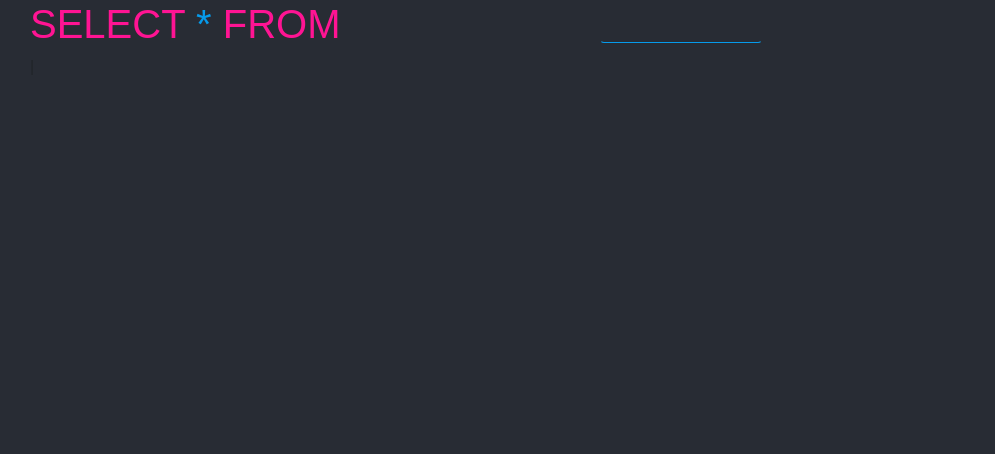
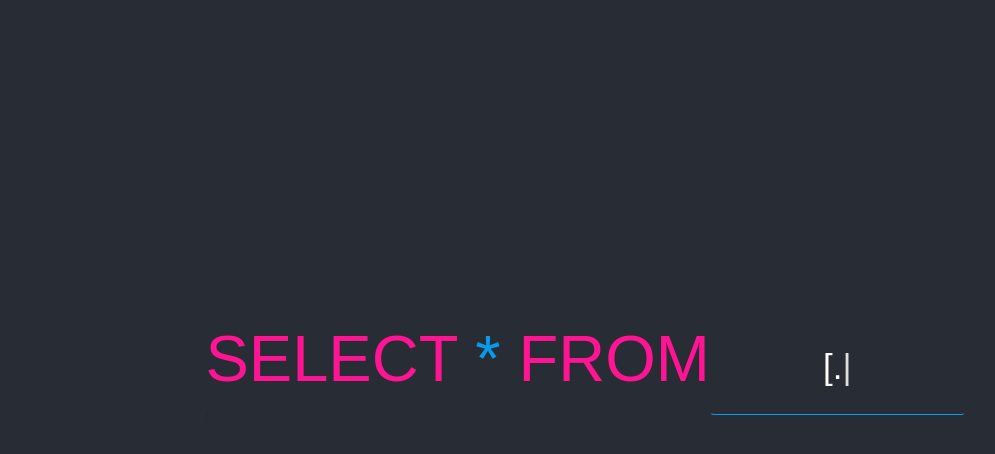
Before and after one commit to nickgiegerich/nick-g, a React (Create React App) app: page / in a window 1280 px wide. Shown: the top 454 px of the page, without its empty margins (55-1050 px from the left). Built offline with nearby package versions, Linux system fonts and the light colour scheme.

Commit message:
entrance 90% done

```diff
--- a/src/App.css
+++ b/src/App.css
@@ -17,6 +17,7 @@ a, li, ul {
 }
 
 .entrance-text {
+  font-size: 65px;
   color: #FF1493;
 }
 
@@ -35,13 +36,15 @@ a, li, ul {
 }
 
 .my-drop-down {
+  font-size: 35px;
   border-bottom: 1px solid #069BEB !important;
   background-color: transparent;
   border-color: transparent;
-  padding: 1.275rem 5.00rem;
+  padding: 1.275rem 7.00rem;
 }
 
 .my-drop-down:hover {
+
   color: black;
   background-color: rgba(255, 20, 145, 0.384);
   border-color: transparent;
@@ -52,6 +55,8 @@ a, li, ul {
 }
 
 .my-dropdown-item {
+  padding: 10px 100px;
+  font-size: 25px;
   color: #069BEB;
 }
 
--- a/src/App.js
+++ b/src/App.js
@@ -1,26 +1,21 @@
 import React from 'react';
 import 'bootstrap/dist/css/bootstrap.min.css';
 import './App.css';
-import Typist from 'react-typist';
 import Entrance from './components/Entrance'
 import PageSelector from './components/PageSelector';
 import Container from 'react-bootstrap/Container';
 import Row from 'react-bootstrap/Row';
-import Col from 'react-bootstrap/Col';
+import 'react-typist/dist/Typist.css';
 
 class App extends React.Component {
 
   render() {
     return (
-      <div className="App">
+      <div style={{paddingTop: '25%'}} className="App">
         <Container>
-          <Row>
-            <Col>
+          <Row style={{flex: 1, flexDirection: 'row', justifyContent: 'center'}}>
               <Entrance />
-            </Col>
-            <Col>
               <PageSelector />
-            </Col>
           </Row>
         </Container>
       </div>
--- a/src/components/PageSelector.js
+++ b/src/components/PageSelector.js
@@ -1,6 +1,8 @@
 import React from 'react';
 import '../App.css';
 import { Dropdown, DropdownToggle, DropdownMenu, DropdownItem } from 'reactstrap';
+import Typist from 'react-typist';
+
 
 
 class PageSelector extends React.Component {
@@ -10,9 +12,13 @@ class PageSelector extends React.Component {
         this.toggle = this.toggle.bind(this);
         this.onMouseEnter = this.onMouseEnter.bind(this);
         this.onMouseLeave = this.onMouseLeave.bind(this);
+
         this.state = {
-          dropdownOpen: false
+          dropdownOpen: false,
+          itemSelected: false,
+          initialValue: ''
         };
+        this.itemSelected = this.itemSelected.bind(this);
       }
 
       toggle() {
@@ -29,19 +35,40 @@ class PageSelector extends React.Component {
         this.setState({dropdownOpen: false});
       }
 
+      itemSelected(page) {
+          this.setState({
+              initialValue: page,
+              itemSelected: true
+
+          })
+          console.log('itemSelected:', this.state.itemSelected);
+          console.log('initialValue:', this.state.initialValue);
+      }
+
+
+
   render() {
+
     return (
-
               <form id="form">
 
                 <Dropdown className="d-inline-block" onMouseOver={this.onMouseEnter} onMouseLeave={this.onMouseLeave} isOpen={this.state.dropdownOpen} toggle={this.toggle}>
                     <DropdownToggle className="my-drop-down">
-
+                        <div >
+                            {this.state.itemSelected === true ? (
+                                <span>{this.state.initialValue}</span>
+                            ) : (
+                                <Typist>
+                                        <Typist.Delay ms={2000}/>
+                                        [Choose Something]<Typist.Backspace count={18} delay={500}/>[Hover Here]<Typist.Backspace count={11} delay={1000}/>... Waiting]<Typist.Backspace count={8} delay={4000}/>Select one]
+                                </Typist>
+                            )}
+                        </div>
                     </DropdownToggle>
                     <DropdownMenu className="my-dropdown-menu">
-                        <DropdownItem className="my-dropdown-item">ABOUT_ME</DropdownItem>
-                        <DropdownItem className="my-dropdown-item">PROJECTS</DropdownItem>
-                        <DropdownItem className="my-dropdown-item">CONTACT</DropdownItem>
+                        <DropdownItem onClick={() => this.itemSelected('ABOUT_ME')} className="my-dropdown-item">ABOUT_ME</DropdownItem>
+                        <DropdownItem onClick={() => this.itemSelected('PROJECTS')} className="my-dropdown-item">PROJECTS</DropdownItem>
+                        <DropdownItem onClick={() => this.itemSelected('CONTACT')} className="my-dropdown-item">CONTACT</DropdownItem>
                         <DropdownItem divider />
                     </DropdownMenu>
                 </Dropdown>
```
